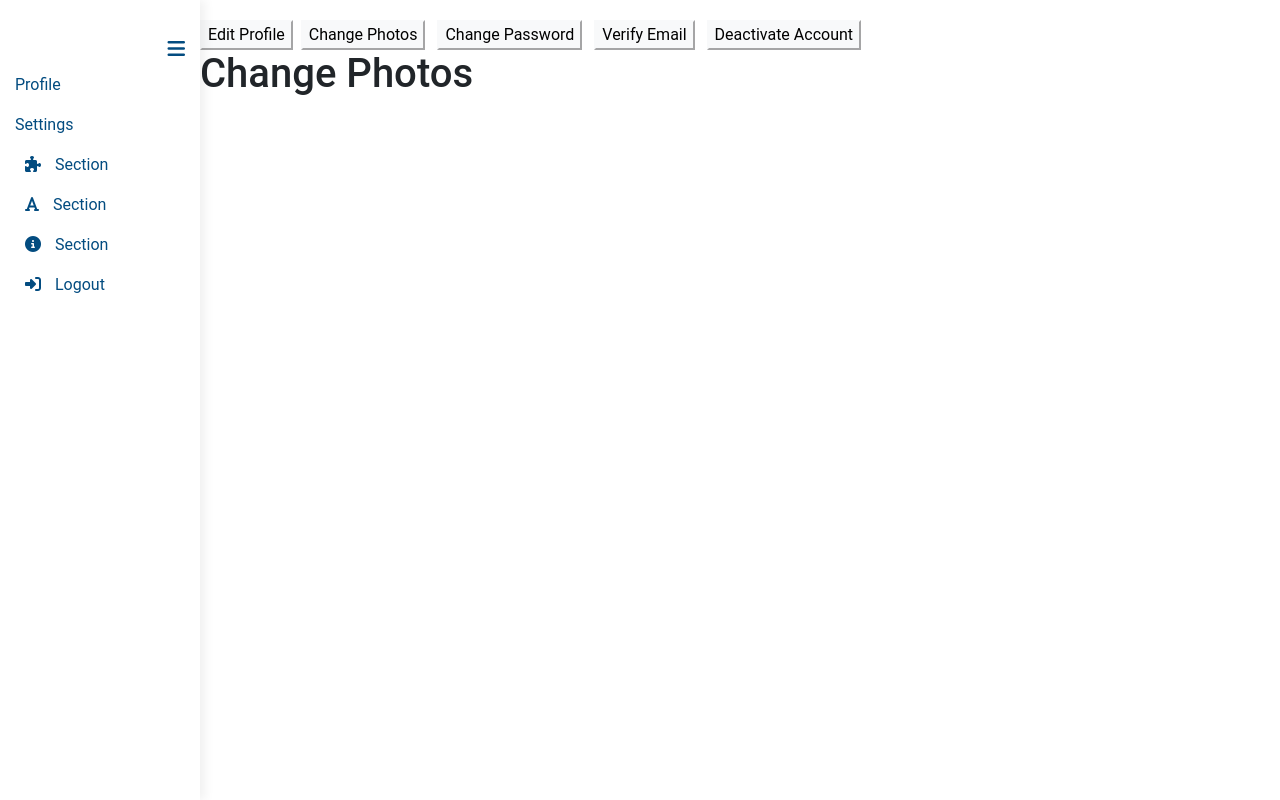
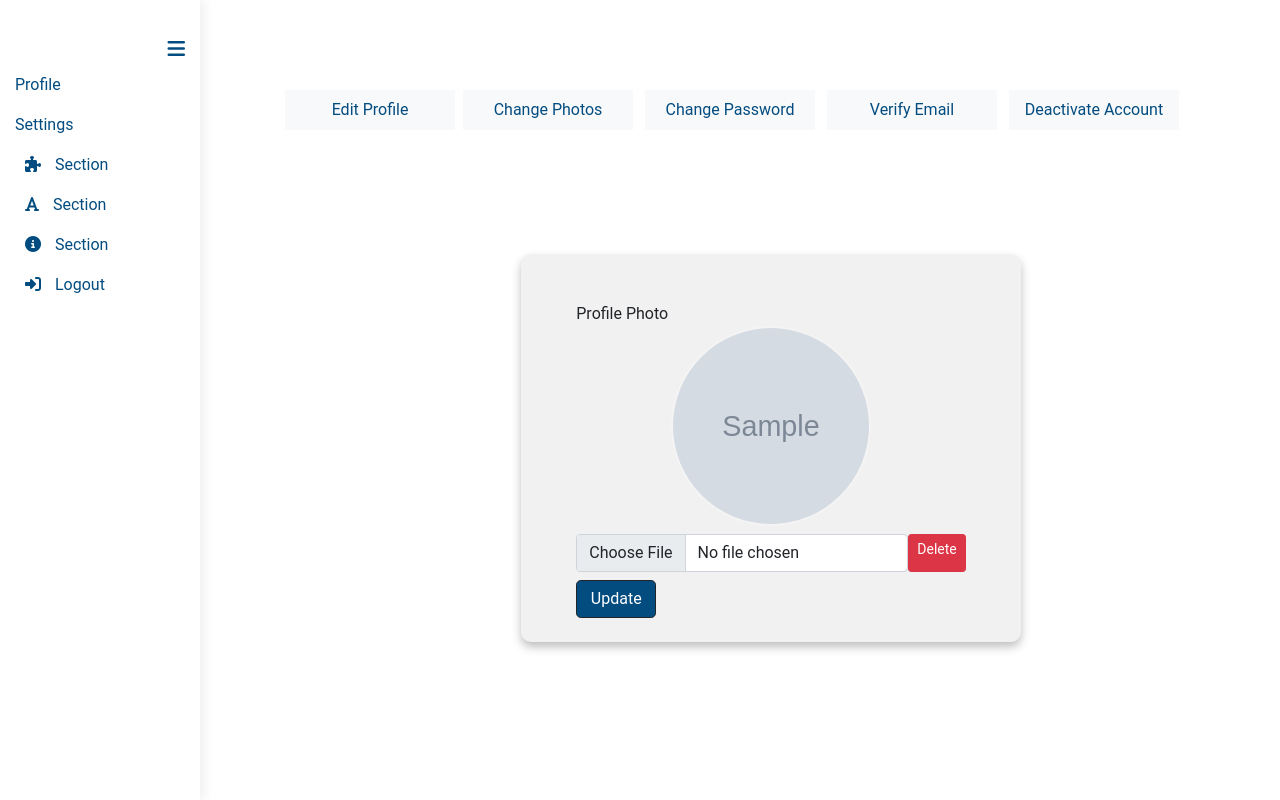
Before and after one commit to shamsurlm10/Q-Air, a Flask app: page /profiles/changew-photos in a window 1280 px wide. Run offline with Flask 2, Linux system fonts and the light colour scheme; a user stored in the database is signed in; tables that the repository leaves empty hold one stand-in row (values such as "Sample post"); grey boxes marked "Sample" are stand-in pictures; some libraries are stand-ins or nearby versions.

Commit message:
feat: Implemented change photos

```diff
--- a/qair/profiles/forms.py
+++ b/qair/profiles/forms.py
@@ -21,6 +21,19 @@ class ProfileInfoForm(FlaskForm):
     contact_no = StringField("Contact Number", validators=[
         Length(max=11)
     ], render_kw={"placeholder": "Contact Number"})
+    street = StringField("Street", validators=[
+        Length(max=17)
+    ], render_kw={"placeholder": "Street Address."})
+    postal_code = StringField("Postal Code", validators=[
+        Length(max=17)
+    ], render_kw={"placeholder": "Postal Code"})
+    city = StringField("City", validators=[
+        Length(max=10)
+    ], render_kw={"placeholder": "City"})
+    country = StringField("Country", validators=[
+        Length(max=17)
+    ], render_kw={"placeholder": "Country Name"})
+
     update = SubmitField("Update")
 
 class ChangePhoto(FlaskForm):
--- a/qair/profiles/routes.py
+++ b/qair/profiles/routes.py
@@ -25,6 +25,10 @@ def change_profile_info():
         current_user.profile.dob = form.dob.data
         current_user.profile.passport_no = form.passport_no.data
         current_user.profile.contact_no = form.contact_no.data
+        current_user.profile.address.city = form.city.data
+        current_user.profile.address.country = form.country.data
+        current_user.profile.address.postal_code = form.postal_code.data
+        current_user.profile.address.street = form.street.data
         db.session.commit()
         flash("Profile information updated successfully.", "success")
         return redirect(url_for("profiles.change_profile_info"))
@@ -33,6 +37,10 @@ def change_profile_info():
         form.dob.data = current_user.profile.dob
         form.passport_no.data = current_user.profile.passport_no
         form.contact_no.data = current_user.profile.contact_no
+        form.city.data = current_user.profile.address.city
+        form.country.data = current_user.profile.address.country
+        form.postal_code.data = current_user.profile.address.postal_code
+        form.street.data = current_user.profile.address.street
     return render_template("profiles/edit-profile-info.html", active="edit-profile-info", form=form)
 
 @profiles.route("/changew-photos", methods=["GET", "POST"])
@@ -43,22 +51,12 @@ def change_photos():
         if form.profile_photo.data:
             # deleting
             file_path = current_user.profile.profile_photo
-            if not ("/images/default/ProfilePhotos/default.png" in file_path):
+            if not ("/image/default/ProfilePhotos/default.jpg" in file_path):
                 remove_photo(file_path)
             # saving
             photo_file = save_photos(
                 form.profile_photo.data, current_user.id, "profile", 250, 250)
-            current_user.profile.profile_photo = "/images/uploads/profile/" + photo_file
-            db.session.commit()
-        if form.cover_photo.data:
-            # deleting
-            file_path = current_user.profile.cover_photo
-            if not ("/images/default/CoverPhotos/default.png" in file_path):
-                remove_photo(file_path)
-            # saving
-            photo_file = save_photos(
-                form.cover_photo.data, current_user.id, "cover", 1040, 260)
-            current_user.profile.cover_photo = "/images/uploads/cover/" + photo_file
+            current_user.profile.profile_photo = "/image/uploads/profile/" + photo_file
             db.session.commit()
     return render_template("profiles/change-photos.html", active="change-photos", form=form)
 
@@ -90,24 +88,12 @@ def change_password():
         return redirect(url_for("profiles.change_password"))
     return render_template("profiles/change-password.html", active="change-password", form=form)
 
-@profiles.route("/remove-cover-photo")
-@login_required
-def remove_cover_photo():
-    if not ("/images/default/CoverPhotos/default.png" in current_user.profile.cover_photo):
-        remove_photo(current_user.profile.cover_photo)
-        current_user.profile.cover_photo = "/images/default/CoverPhotos/default.png"
-        db.session.commit()
-        flash("Cover photo removed.", "success")
-    else:
-        flash("Cannot remove default cover photo.", "danger")
-    return redirect(url_for("profiles.change_photos"))
-
 @profiles.route("/remove-profile-photo")
 @login_required
 def remove_profile_photo():
-    if not ("/images/default/ProfilePhotos/default.png" in current_user.profile.profile_photo):
+    if not ("/image/default/ProfilePhotos/default.jpg" in current_user.profile.profile_photo):
         remove_photo(current_user.profile.profile_photo)
-        current_user.profile.profile_photo = "/images/default/ProfilePhotos/default.png"
+        current_user.profile.profile_photo = "/image/default/ProfilePhotos/default.jpg"
         db.session.commit()
         flash("Profile photo removed.", "success")
     else:
--- a/qair/profiles/utils.py
+++ b/qair/profiles/utils.py
@@ -39,7 +39,7 @@ def save_photos(photo, id: int, folder_name: str, width: int, height: int):
     _, file_ext = os.path.splitext(photo.filename)
     photo_filename = random_hex + str(id) + file_ext
     photo_path = os.path.join(app.root_path,
-                              f"static/images/uploads/{folder_name}/" + photo_filename)
+                              f"static/image/uploads/{folder_name}/" + photo_filename)
 
     image = Image.open(photo)
 
--- a/qair/static/style/profiles/account-setting-layout.css
+++ b/qair/static/style/profiles/account-setting-layout.css
@@ -18,7 +18,7 @@
     color: #FFFFFF;
   }
   .card-r{
-    width:400px;
+    width:500px;
     border:2px;
     background-color:#f1f1f1;
     box-shadow: 0px 5px 10px rgba(0, 0, 0, 0.25);
@@ -30,3 +30,20 @@
     min-width: 80px;
     border-radius:0.3rem;
 }
+.cover-photo {
+    height: 210px;
+    width: 100%;
+    border-radius: 10px;
+}
+
+.profile-photo {
+    height: 200px;
+    width: 200px;
+    border: 2px solid #f5f4f4;
+}
+
+@media only screen and (max-width: 992px) {
+    .cover-photo {
+        height: 180px;
+    }
+}
--- a/qair/templates/profiles/account-settings-layout.html
+++ b/qair/templates/profiles/account-settings-layout.html
@@ -8,11 +8,11 @@
 {% block content %}
 
     <div class="all-btns">
-        <button class="menu-btns btn-light" type="button">Edit Profile</button>
-        <button class="menu-btns btn-light mx-1" type="button">Change Photos</button>
-        <button class="menu-btns btn-light mx-1" type="button">Change Password</button>
-        <button class="menu-btns btn-light mx-1" type="button">Verify Email</button>
-        <button class="menu-btns btn-light mx-1" type="button">Deactivate Account</button>
+        <a href="{{url_for('profiles.change_profile_info')}}"><button class="menu-btns btn-light" type="button">Edit Profile</button></a>
+        <a href="{{url_for('profiles.change_photos')}}"><button class="menu-btns btn-light mx-1" type="button">Change Photos</button></a>
+        <a href="{{url_for('profiles.change_profile_info')}}"><button class="menu-btns btn-light mx-1" type="button">Change Password</button></a>
+        <a href="{{url_for('profiles.change_profile_info')}}"><button class="menu-btns btn-light mx-1" type="button">Verify Email</button></a>
+        <a href="{{url_for('profiles.change_profile_info')}}"><button class="menu-btns btn-light mx-1" type="button">Deactivate Account</button></a>
     </div>
 
 {% block sub_content %}
--- a/qair/templates/profiles/change-photos.html
+++ b/qair/templates/profiles/change-photos.html
@@ -1,10 +1,47 @@
 {% extends "profiles/account-settings-layout.html" %}
 {% block title %} Change Photos {% endblock %}
 
-{% block css%}
-<link rel="stylesheet" href="{{url_for('static', filename='style/profiles/...css')}}">
-{% endblock %}
 
 {% block sub_content %}
-<h1>Change Photos</h1>
+<div class="container form-brand mt-1">
+    <div class="row">
+        <div class="col-xl-6 offset-xl-3 col-md-8 offset-md-2 ps-5">
+            <div>
+                <div class="card card-r card-body shadow-card p-4">
+                    <form method="POST" enctype="multipart/form-data">
+                        {{ form.hidden_tag() }}
+                        <div class="mt-4">
+                            {{ form.profile_photo.label(class="form-label mb-0") }} <br>
+                            <div class="text-center">
+                                <img src="{{url_for('static', filename=current_user.profile.profile_photo)}}" alt="Profile Photo"
+                                    class="rounded-circle profile-photo">
+                            </div>
+                            <div class="mt-2">
+                                {% if form.profile_photo.errors %}
+                                <div class="d-flex">
+                                    {{ form.profile_photo(class="form-control is-invalid", id="profile_photo")}}
+                                    <a href="{{ url_for('profiles.remove_profile_photo') }}" type="button" class="btn btn-sm btn-danger">Delete</a>
+                                    <div class="invalid-feedback">
+                                        {% for error in form.profile_photo.errors %}
+                                        <span>{{ error }}</span>
+                                        {% endfor %}
+                                    </div>
+                                    {% else %}
+                                    <div class="d-flex">
+                                        {{ form.profile_photo(class="form-control", id="profile_photo") }}
+                                        <a href="{{ url_for('profiles.remove_profile_photo') }}" type="button" class="btn btn-sm btn-danger">Delete</a>
+                                        {% endif %}
+                                    </div>
+                                </div>
+                            </div>
+                            <div class="mt-2">
+                                {{form.save(class="btn btn-dark btn-update")}}
+                            </div>
+                        </div>
+                    </form>
+                </div>
+            </div>
+        </div>
+    </div>
+</div>
 {% endblock %}
```
Also changed, not shown: qair/models.py (+12 -6 lines), qair/templates/profiles/edit-profile-info.html (+44 -0 lines), qair/users/routes.py (+7 -3 lines), qair/static/image/uploads/pp.txt (added), qair/static/image/uploads/profile/7967a22e57fbea861.jpg (added).
